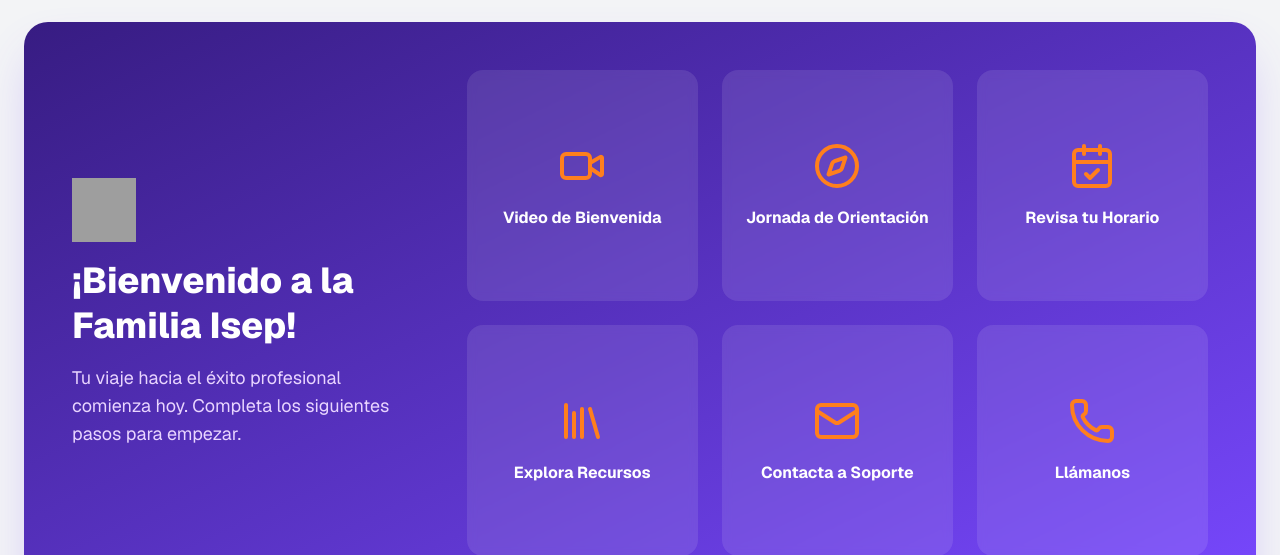
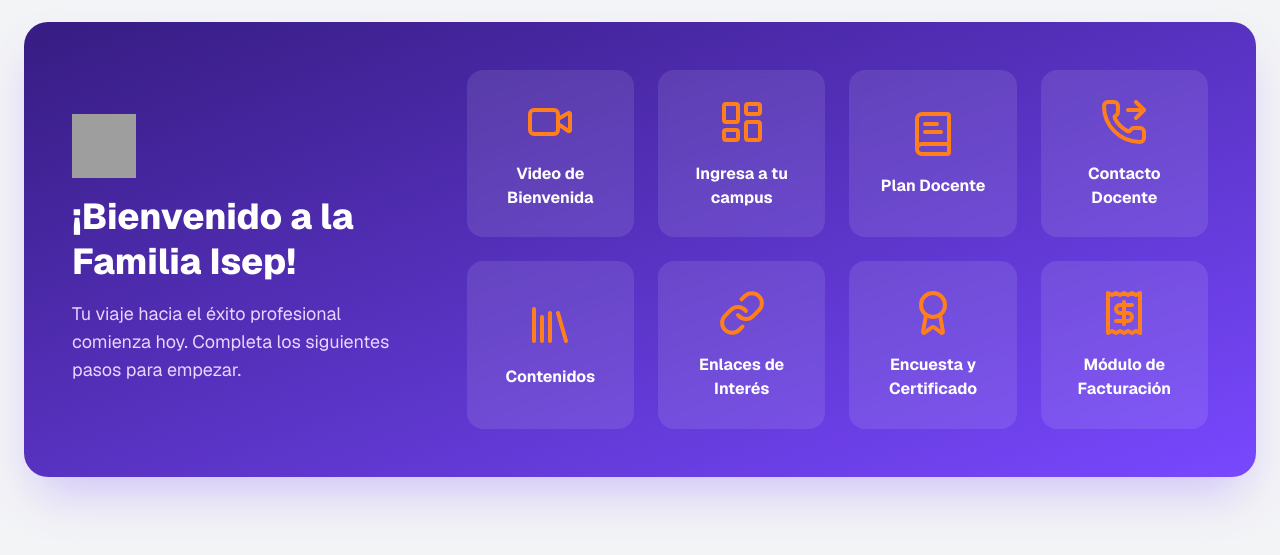
Before and after one commit to mgaja86/induccion_alumnos, a Next.js app: page / in a window 1280 px wide. Shown: the part 314-869 px from the top of the page. Built offline with nearby package versions, Linux system fonts and the light colour scheme; grey boxes are pictures that could not be loaded.

Commit message:
[dyad] Actualizar tarjetas de acción - wrote 2 file(s)

```diff
--- a/src/app/page.tsx
+++ b/src/app/page.tsx
@@ -2,7 +2,7 @@
 
 import { useState } from "react";
 import Image from "next/image";
-import { CalendarCheck, Compass, Library, Mail, Phone, User, Video } from "lucide-react";
+import { Award, BookText, LayoutDashboard, Library, Link, Receipt, PhoneForwarded, User, Video } from "lucide-react";
 import { MadeWithDyad } from "@/components/made-with-dyad";
 import { ActionCard } from "@/components/action-card";
 import { ProgressProvider, useProgress } from "@/context/progress-context";
@@ -13,9 +13,16 @@ function WelcomeContent() {
   const [isVideoModalOpen, setIsVideoModalOpen] = useState(false);
   const { completedSteps, completeStep } = useProgress();
 
+  const handleOpenVideo = () => {
+    setIsVideoModalOpen(true);
+  };
+
   const handleCloseVideo = () => {
     setIsVideoModalOpen(false);
-    completeStep('welcomeVideo');
+    // Only mark as complete when closing, not on every open
+    if (!completedSteps.has('welcomeVideo')) {
+      completeStep('welcomeVideo');
+    }
   };
 
   return (
@@ -61,13 +68,15 @@ function WelcomeContent() {
 
               {/* Right Column (Action Cards) */}
               <div className="lg:col-span-2">
-                <div className="grid grid-cols-2 md:grid-cols-3 gap-4 sm:gap-6">
-                  <ActionCard icon={Video} title="Video de Bienvenida" onClick={() => setIsVideoModalOpen(true)} isCompleted={completedSteps.has('welcomeVideo')} />
-                  <ActionCard icon={Compass} title="Jornada de Orientación" isCompleted={completedSteps.has('orientation')} />
-                  <ActionCard icon={CalendarCheck} title="Revisa tu Horario" isCompleted={completedSteps.has('schedule')} />
-                  <ActionCard icon={Library} title="Explora Recursos" isCompleted={completedSteps.has('resources')} />
-                  <ActionCard icon={Mail} title="Contacta a Soporte" isCompleted={completedSteps.has('support')} />
-                  <ActionCard icon={Phone} title="Llámanos" isCompleted={completedSteps.has('contact')} />
+                <div className="grid grid-cols-2 md:grid-cols-4 gap-4 sm:gap-6">
+                  <ActionCard icon={Video} title="Video de Bienvenida" onClick={handleOpenVideo} isCompleted={completedSteps.has('welcomeVideo')} />
+                  <ActionCard icon={LayoutDashboard} title="Ingresa a tu campus" onClick={() => completeStep('campusAccess')} isCompleted={completedSteps.has('campusAccess')} />
+                  <ActionCard icon={BookText} title="Plan Docente" onClick={() => completeStep('teachingPlan')} isCompleted={completedSteps.has('teachingPlan')} />
+                  <ActionCard icon={PhoneForwarded} title="Contacto Docente" onClick={() => completeStep('teacherContact')} isCompleted={completedSteps.has('teacherContact')} />
+                  <ActionCard icon={Library} title="Contenidos" onClick={() => completeStep('contents')} isCompleted={completedSteps.has('contents')} />
+                  <ActionCard icon={Link} title="Enlaces de Interés" onClick={() => completeStep('linksAndMaterials')} isCompleted={completedSteps.has('linksAndMaterials')} />
+                  <ActionCard icon={Award} title="Encuesta y Certificado" onClick={() => completeStep('surveyAndCertificate')} isCompleted={completedSteps.has('surveyAndCertificate')} />
+                  <ActionCard icon={Receipt} title="Módulo de Facturación" onClick={() => completeStep('billingModule')} isCompleted={completedSteps.has('billingModule')} />
                 </div>
               </div>
             </div>
--- a/src/context/progress-context.tsx
+++ b/src/context/progress-context.tsx
@@ -5,11 +5,13 @@ import React, { createContext, useContext, useState, useMemo, ReactNode } from '
 // Define los pasos que el estudiante debe completar
 const OnboardingSteps = [
   'welcomeVideo',
-  'orientation',
-  'schedule',
-  'resources',
-  'support',
-  'contact'
+  'campusAccess',
+  'teachingPlan',
+  'teacherContact',
+  'contents',
+  'linksAndMaterials',
+  'surveyAndCertificate',
+  'billingModule'
 ] as const;
 
 type Step = typeof OnboardingSteps[number];
@@ -26,7 +28,16 @@ export const ProgressProvider = ({ children }: { children: ReactNode }) => {
   const [completedSteps, setCompletedSteps] = useState<Set<Step>>(new Set());
 
   const completeStep = (step: Step) => {
-    setCompletedSteps(prev => new Set(prev).add(step));
+    setCompletedSteps(prev => {
+      const newSteps = new Set(prev);
+      // Toggle completion
+      if (newSteps.has(step)) {
+        newSteps.delete(step);
+      } else {
+        newSteps.add(step);
+      }
+      return newSteps;
+    });
   };
 
   const progress = useMemo(() => {
```
